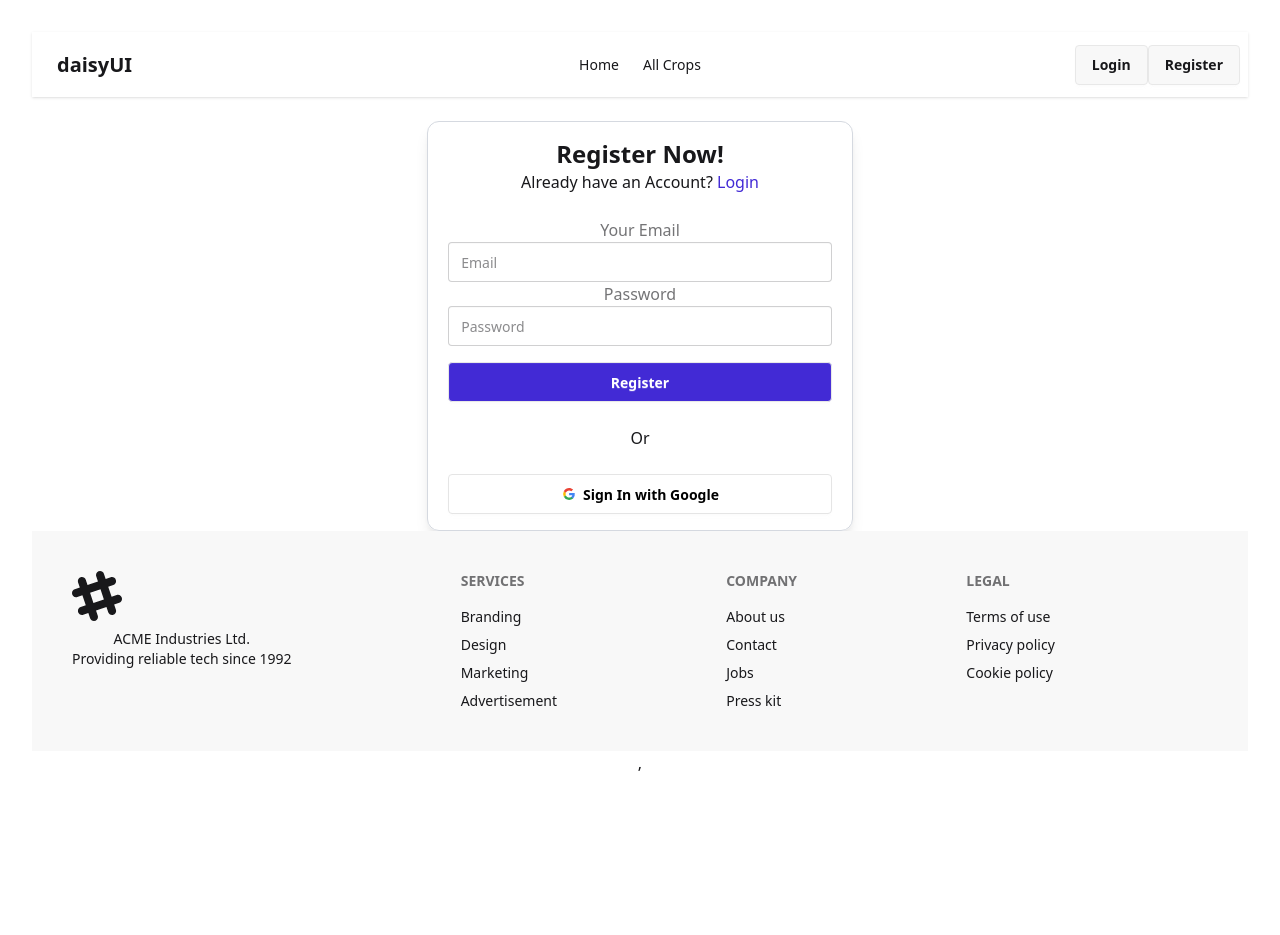
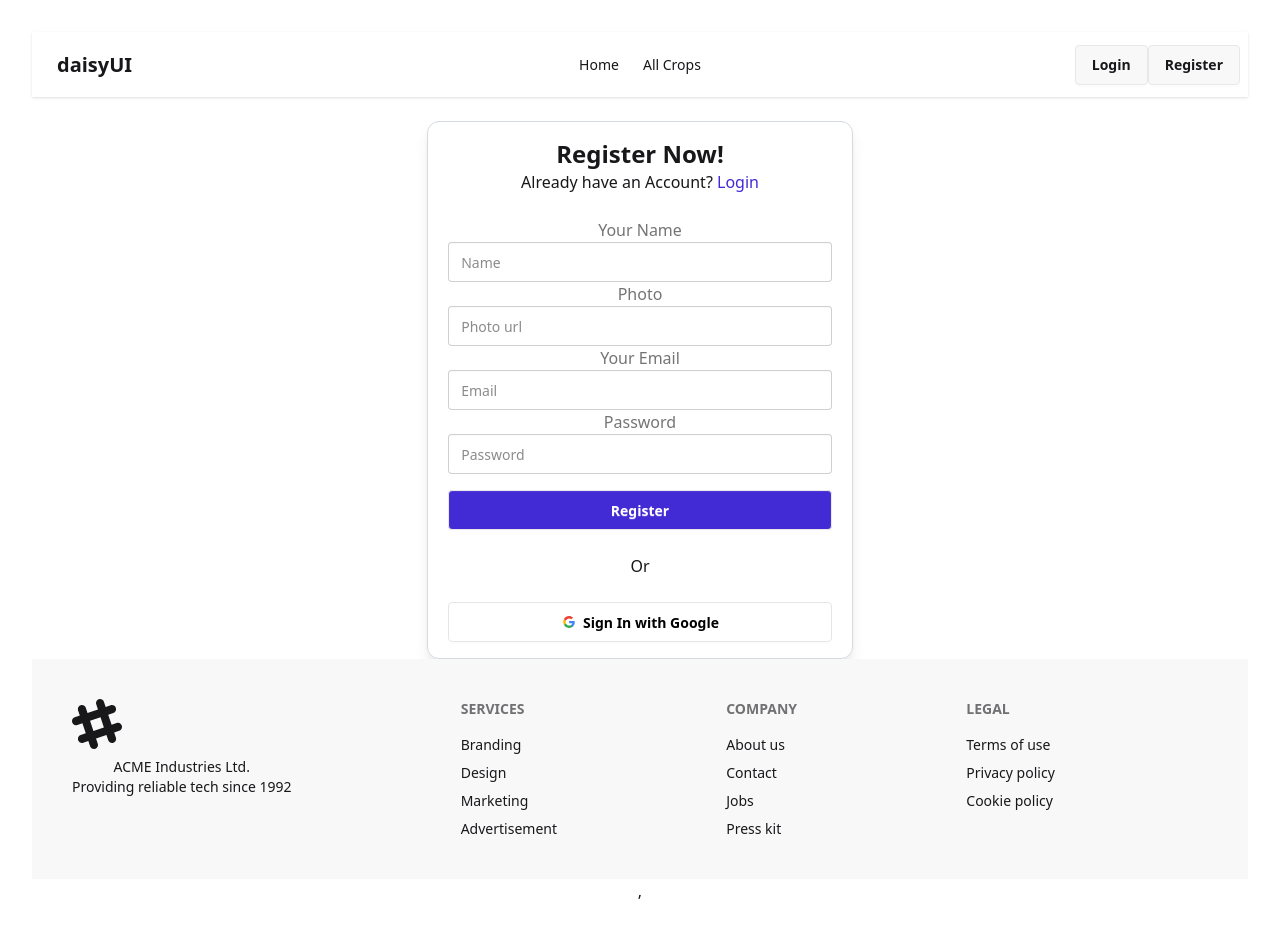
Before and after one commit to niaz-morshed-m/krishi-link-client, a React (Vite) app: page /register in a window 1280 px wide. Before the commit the page ends 807 px from the top, so only its background shows below. Built offline with nearby package versions, Linux system fonts and the light colour scheme; no server answers.

Commit message:
login and register feather added

```diff
--- a/src/Components/NavBar.jsx
+++ b/src/Components/NavBar.jsx
@@ -1,7 +1,9 @@
-import React from 'react';
+import React, { useContext } from 'react';
 import { Link, NavLink } from 'react-router';
+import { AuthContext } from '../Provider/AuthProvider';
 
 const NavBar = () => {
+    const {user} =useContext(AuthContext)
     const links = (
       <>
         <li>
@@ -9,8 +11,22 @@ const NavBar = () => {
         </li>
 
         <li>
-          <NavLink to='/allCrops'>All Crops</NavLink>
+          <NavLink to="/allCrops">All Crops</NavLink>
         </li>
+        {user && (
+            <>
+            <li>
+            <NavLink to="/myPosts">My Posts</NavLink>
+          </li>
+            <li>
+            <NavLink to="/myInterests">My Interests</NavLink>
+          </li>
+            <li>
+            <NavLink to="/addCrops">Add Crops</NavLink>
+          </li>
+          </>
+
+        )}
       </>
     );
     return (
--- a/src/Pages/Login.jsx
+++ b/src/Pages/Login.jsx
@@ -1,5 +1,5 @@
 import React, { useContext } from 'react';
-import { Link } from 'react-router';
+import { Link, Navigate } from 'react-router';
 import { AuthContext } from '../Provider/AuthProvider';
 
 
@@ -11,15 +11,15 @@ googleLogin()
    const newUser = {
     name: result.user.displayName,
     email: result.user.email,
-    image: result.user.photoURL
    }
-   fetch("http://localhost:3000/users", {
-    method: "POST",
-    headers: {"content-type":"application/json"},
-    body: JSON.stringify(newUser)
-   })
-     .then((res) => res.json())
-     .then((data) => console.log(data));
+//    fetch("http://localhost:3000/users", {
+//     method: "POST",
+//     headers: {"content-type":"application/json"},
+//     body: JSON.stringify(newUser)
+//    })
+//      .then((res) => res.json())
+//      .then((data) => console.log(data));
+return <Navigate to="/"></Navigate>
   })
   .catch((error) => {
 
--- a/src/Pages/Register.jsx
+++ b/src/Pages/Register.jsx
@@ -1,5 +1,5 @@
 import React, { useContext } from "react";
-import { Link } from "react-router";
+import { Link, Navigate } from "react-router";
 import { AuthContext } from "../Provider/AuthProvider";
 
 
@@ -9,6 +9,8 @@ const Register = () => {
   const handleRegister = (e) => {
     e.preventDefault();
     const form = e.target;
+    const name = form.name.value;
+    const photo = form.photo.value;
     const email = form.email.value;
     const password = form.password.value;
     registerWithEmail(email, password)
@@ -31,13 +33,14 @@ const Register = () => {
           email: result.user.email,
           image: result.user.photoURL,
         };
-        fetch("http://localhost:3000/users", {
-          method: "POST",
-          headers: { "content-type": "application/json" },
-          body: JSON.stringify(newUser),
-        })
-          .then((res) => res.json())
-          .then((data) => console.log(data));
+        // fetch("http://localhost:3000/users", {
+        //   method: "POST",
+        //   headers: { "content-type": "application/json" },
+        //   body: JSON.stringify(newUser),
+        // })
+        //   .then((res) => res.json())
+        //   .then((data) => console.log(data));
+        return <Navigate to="/"></Navigate>;
       })
       .catch((error) => {});
   };
@@ -53,6 +56,20 @@ const Register = () => {
         </p>
       </div>
       <form onSubmit={handleRegister}>
+        <label className="label">Your Name</label>
+        <input
+          type="text"
+          name="name"
+          className="input w-full"
+          placeholder="Name"
+        />
+        <label className="label">Photo</label>
+        <input
+          type="url"
+          name="photo"
+          className="input w-full"
+          placeholder="Photo url"
+        />
         <label className="label">Your Email</label>
         <input
           type="email"
```
